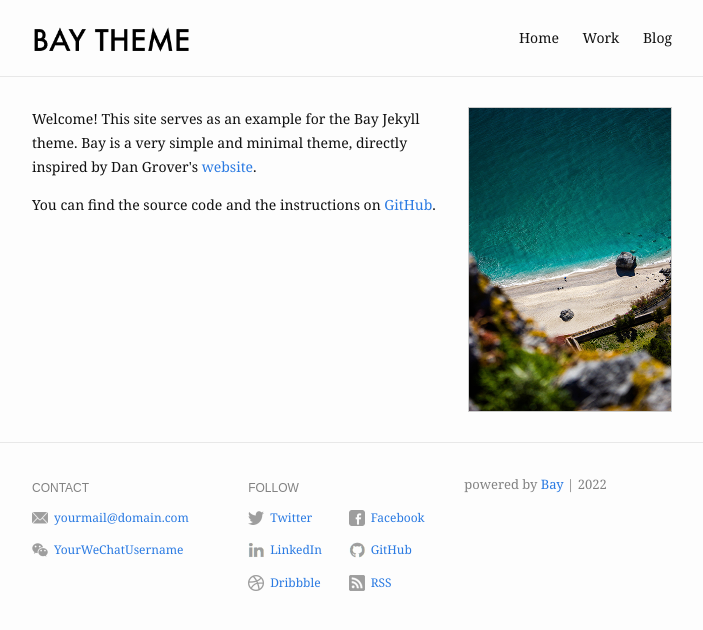
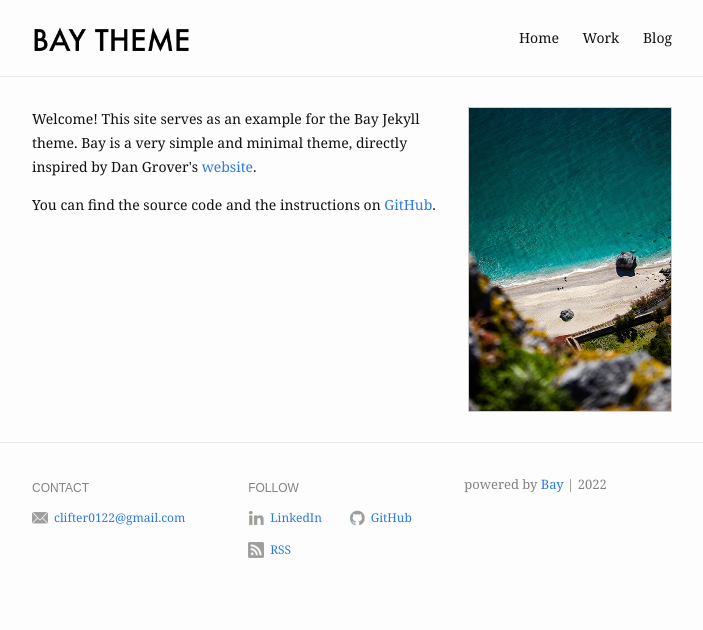
Before and after one commit to laundaryman/clifter0122.github.io, a Jekyll site: the page built from index.md, in a window 1280 px wide. Shown: the top 630 px of the page, without its empty margins (288-991 px from the left). Built offline with Jekyll 4.4.1, drawn with Linux system fonts in a browser that asks for light colours.

Commit message:
Update _config.yml

```diff
--- a/_config.yml
+++ b/_config.yml
@@ -20,23 +20,15 @@ footer:
   show_powered_by: true
   contact:
     - name: Email
-      value: yourmail@domain.com
-      link: mailto:yourmail@domain.com
-    - name: WeChat
-      value: YourWeChatUsername
-      link: "#"
+      value: clifter0122@gmail.com
+      link: mailto:clifter0122@gmail.com
+
   follow:
-    - name: Twitter
-      link: http://twitter.com/YourTwitterUsername
-      username: "@YourTwitterUsername"
-    - name: Facebook
-      link: http://facebook.com/YourFacebookUsername
+
     - name: LinkedIn
-      link: http://linkedin.com/in/YourLinkedInUsername
+      link: http://linkedin.com/in/성윤-김-132323248/
     - name: GitHub
-      link: http://github.com/YourGitHubUsername
-    - name: Dribbble
-      link: https://dribbble.com/YourDribbbleUsername
+      link: http://github.com/laundaryman
     - name: RSS
       link: /feed.xml
 
```
